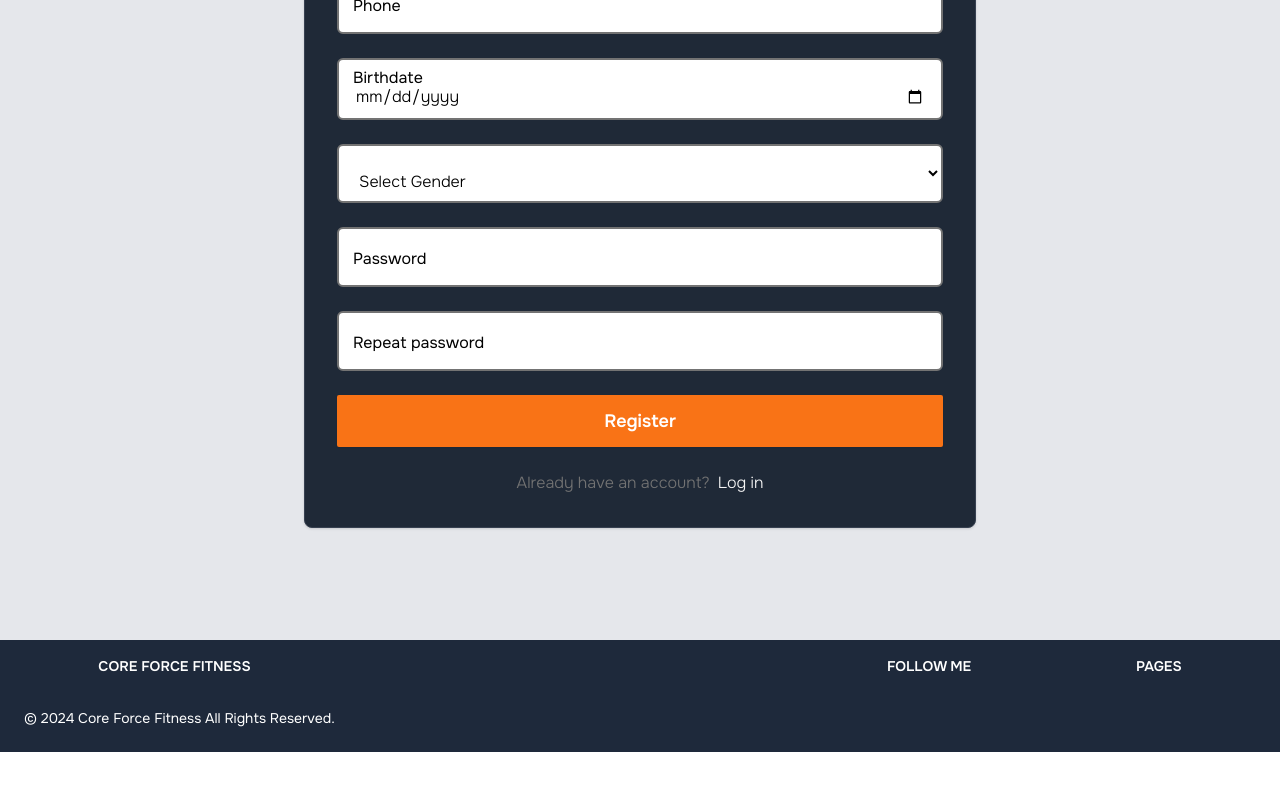
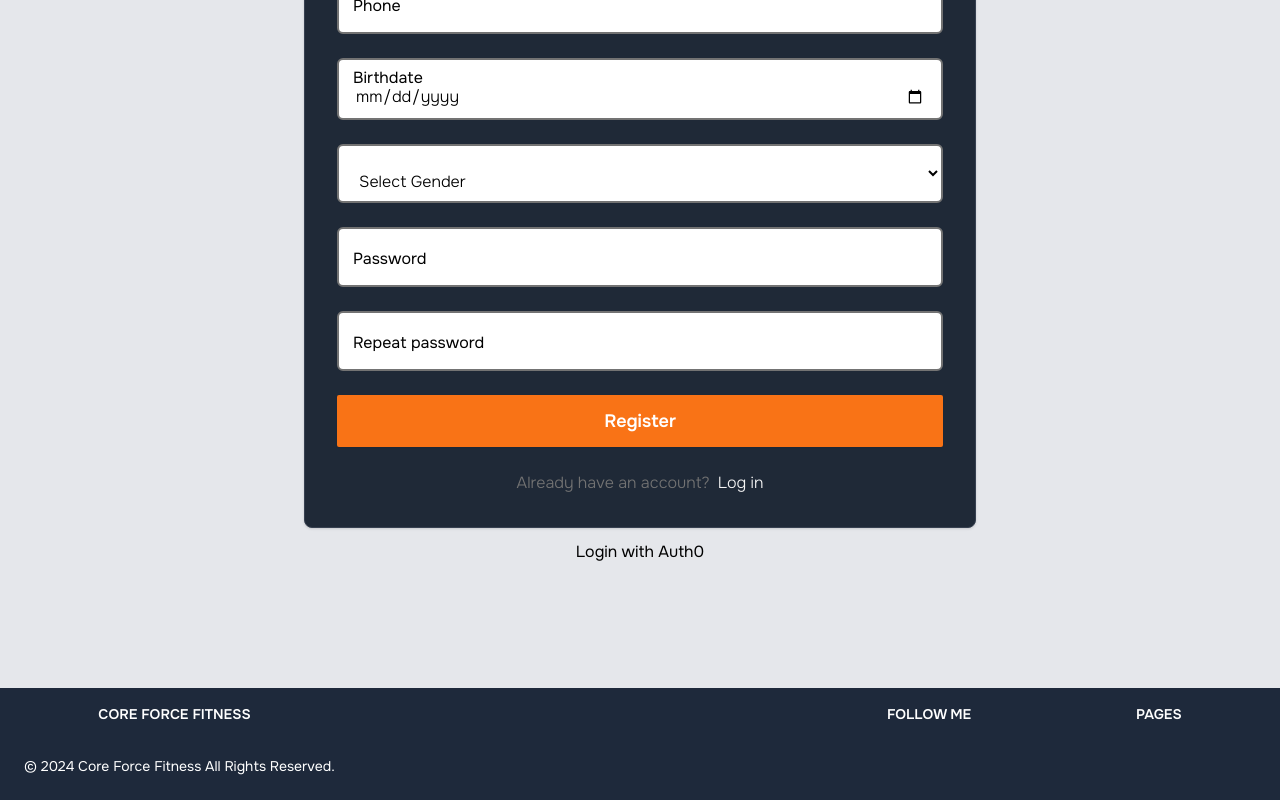
Before and after one commit to DylanEzequiel/Front-CoreForce, a React (Vite) app: page /auth/register in a window 1280 px wide. Shown: the part 583-1383 px from the top of the page. Before the commit the page ends 1335 px from the top, so only its background shows below. Built offline with nearby package versions, Linux system fonts and the light colour scheme; no server answers.

Commit message:
testAuth

```diff
--- a/src/view/auth/Register.tsx
+++ b/src/view/auth/Register.tsx
@@ -1,15 +1,20 @@
+import { useAuth0 } from "@auth0/auth0-react";
 import { RegisterForm } from "../../Components/form/RegisterForm";
 
 export const Register = () => {
+  const { loginWithPopup } = useAuth0();
   return (
     <div className="py-20">
-      <div className="flex flex-col items-center justify-start pt-18 px-6 py-8 mx-auto">
+      <div className="flex flex-col justify-start items-center mx-auto px-6 py-8 pt-18">
         <div className={"text-center py-3"}>
           <h1 className="font-bold text-5xl">Welcome to CoreForce</h1>
-          <p className="font-light text-neutral-500 mt-2">Create an account!</p>
+          <p className="mt-2 font-light text-neutral-500">Create an account!</p>
         </div>
 
         <RegisterForm />
+        <button className="m-3 text-black" onClick={() => loginWithPopup()}>
+        Login with Auth0
+      </button>
       </div>
     </div>
   );
--- a/src/view/dashboardUser/DasboardUser.tsx
+++ b/src/view/dashboardUser/DasboardUser.tsx
@@ -3,6 +3,7 @@ import { IUser } from '../../interfaces/interfaces'
 import UserCard from '../../Components/UserCard/UserCard'
 import DataUserCard from '../../Components/UserCard/DataUserCard'
 import axios from 'axios'
+import { useAuth0 } from '@auth0/auth0-react'
 
 const userBase:IUser={
     name: "Jhon Doe",
@@ -21,19 +22,23 @@ const userBase:IUser={
 function DasboardUser():React.ReactElement {
     // Esto va a ser usado cuando con la BBDD recuperemos la info del user al montar la pag
     const apiUrl=import.meta.env.VITE_API_URL
-
-    const [user,setUser]=useState(userBase)
+    const { user} = useAuth0();
+    console.log(user)
+    const [userD,setUserD]=useState(userBase)
     useEffect(()=>{
       const sessionUser= sessionStorage.getItem("UserId")
       const sessionToken= sessionStorage.getItem("UserToken")
       axios.get(`${apiUrl}/users/${sessionUser}`,{headers:{"Authorization":`Bearer ${sessionToken}`}})
-      .then(res=>setUser(res.data))
+      .then(res=>setUserD(res.data))
       .catch(error=>console.error(error))
 },[])
+
+
+
   return (
     <div className='flex flex-row flex-wrap justify-center my-24 h-screen'>
-        <UserCard {...user}></UserCard>
-        <DataUserCard {...user}></DataUserCard>
+        <UserCard {...userD}></UserCard>
+        <DataUserCard {...userD}></DataUserCard>
     </div>
   )
 }
```
